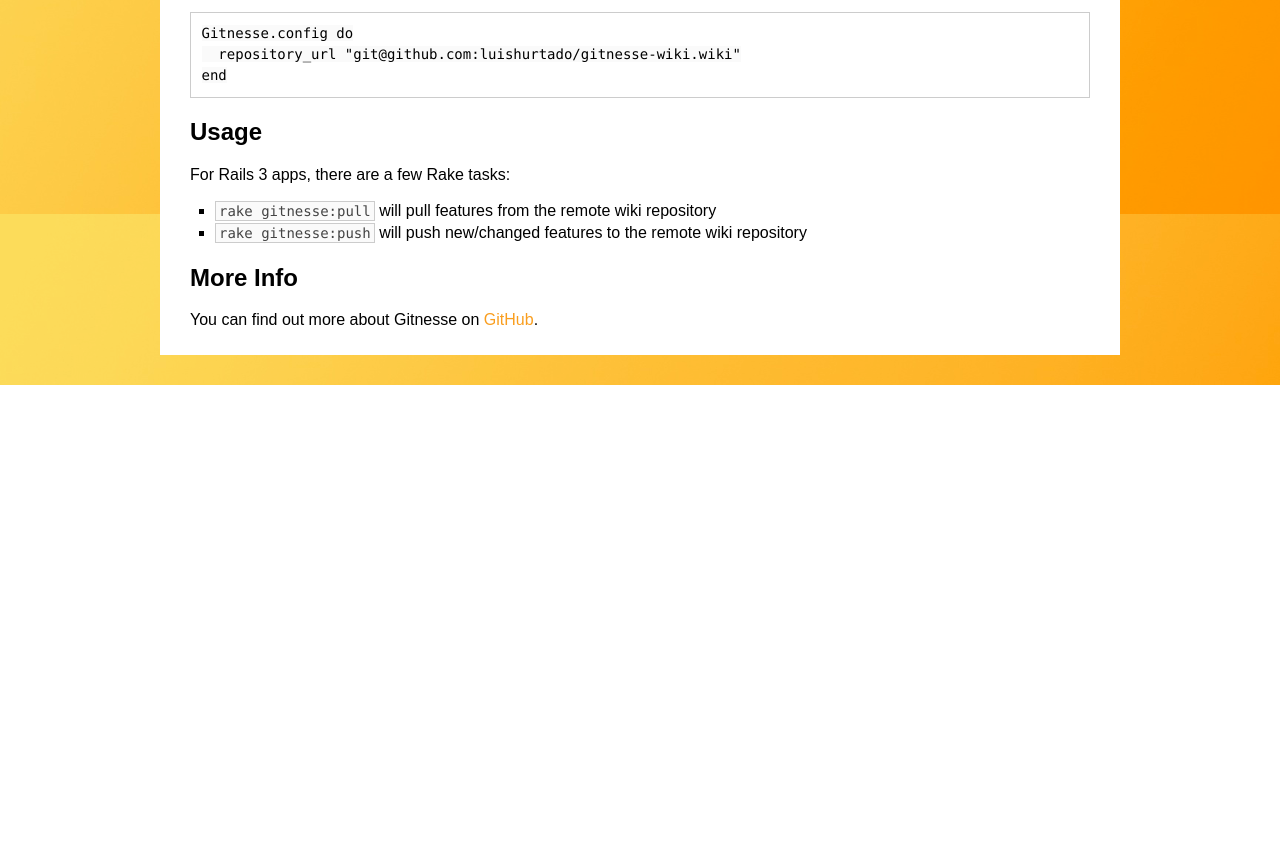
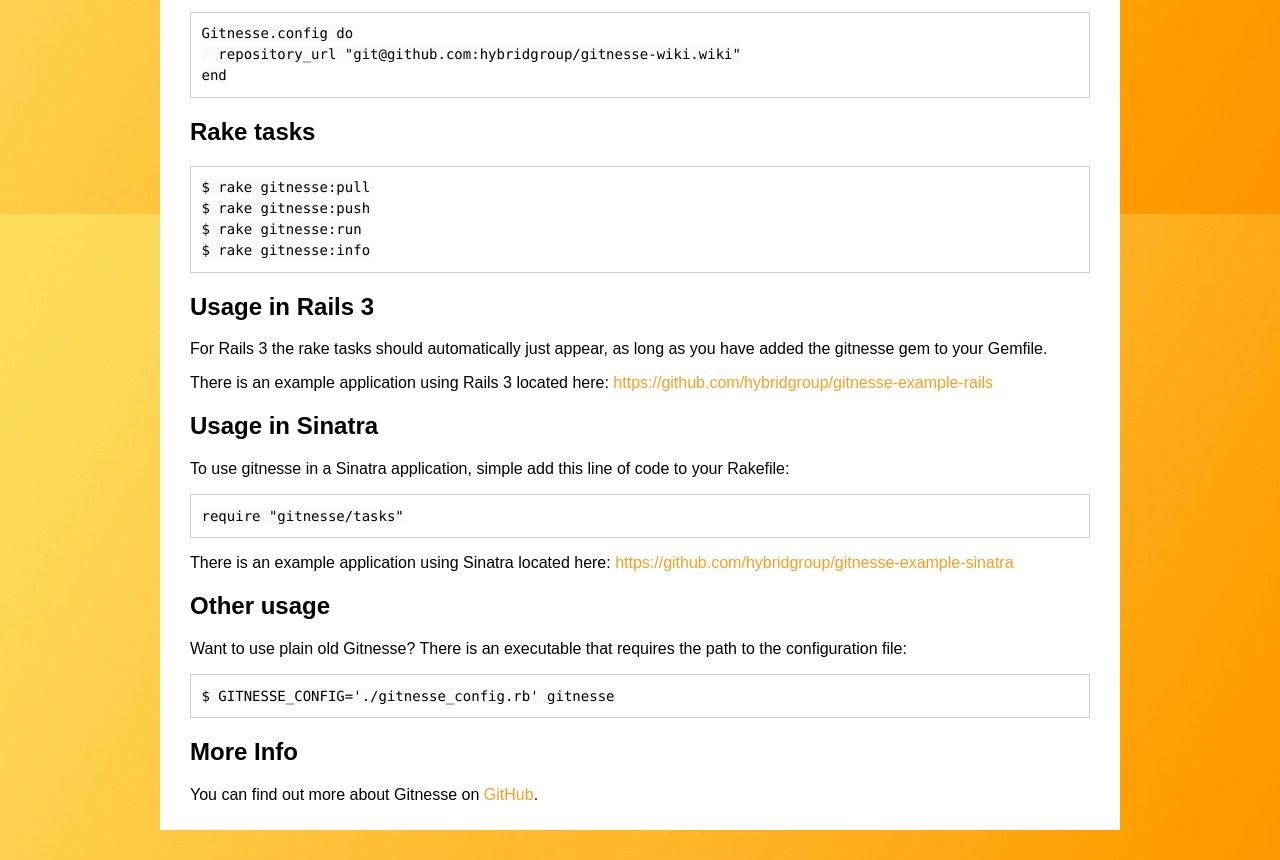
Before and after one commit to hybridgroup/gitnesse, a plain HTML site: page index.html in a window 1280 px wide. Shown: the part 586-1446 px from the top of the page. Before the commit the page ends 971 px from the top, so only its background shows below. Drawn offline with Linux system fonts and the light colour scheme.

Commit message:
Update to match README

```diff
--- a/index.html
+++ b/index.html
@@ -46,20 +46,38 @@
             Create a <code>gitnesse.rb</code> file somewhere in your project, and add configuration like this:
 
             <pre><code>Gitnesse.config do
-  repository_url "git@github.com:luishurtado/gitnesse-wiki.wiki"
+  repository_url "git@github.com:hybridgroup/gitnesse-wiki.wiki"
 end</code></pre>
           </p>
         </section>
 
-        <section id="section-usage">
-          <h2>Usage</h2>
+        <section id="section-rake-tasks">
+          <h2>Rake tasks</h2>
           <p>
-            For Rails 3 apps, there are a few Rake tasks:
-            <ul>
-              <li><code>rake gitnesse:pull</code> will pull features from the remote wiki repository</li>
-              <li><code>rake gitnesse:push</code> will push new/changed features to the remote wiki repository</li>
-            </ul>
+          <pre><code>$ rake gitnesse:pull
+$ rake gitnesse:push
+$ rake gitnesse:run
+$ rake gitnesse:info</code></pre>
           </p>
+        </section>
+
+        <section id="section-usage-rails">
+          <h2>Usage in Rails 3</h2>
+          <p>For Rails 3 the rake tasks should automatically just appear, as long as you have added the gitnesse gem to your Gemfile.</p>
+          <p>There is an example application using Rails 3 located here: <a href="https://github.com/hybridgroup/gitnesse-example-rails">https://github.com/hybridgroup/gitnesse-example-rails</a></p>
+        </section>
+
+        <section id="section-usage-sinatra">
+          <h2>Usage in Sinatra</h2>
+          <p>To use gitnesse in a Sinatra application, simple add this line of code to your Rakefile:</p>
+          <pre><code>require "gitnesse/tasks"</code></pre>
+          <p>There is an example application using Sinatra located here: <a href="https://github.com/hybridgroup/gitnesse-example-sinatra">https://github.com/hybridgroup/gitnesse-example-sinatra</a></p>
+        </section>
+
+        <section id="section-usage-other">
+          <h2>Other usage</h2>
+          <p>Want to use plain old Gitnesse? There is an executable that requires the path to the configuration file:</p>
+          <pre><code>$ GITNESSE_CONFIG='./gitnesse_config.rb' gitnesse</code></pre>
         </section>
 
         <section id="section-more-info">
```
